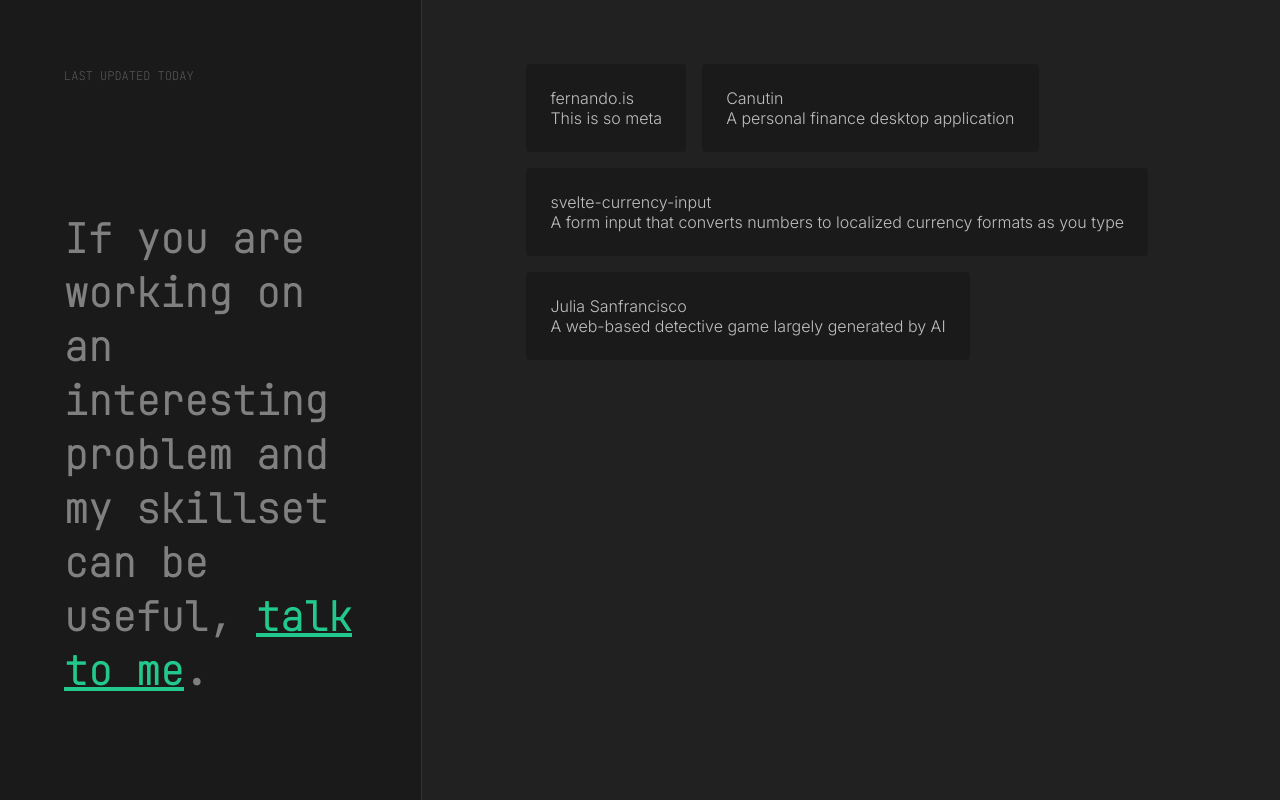
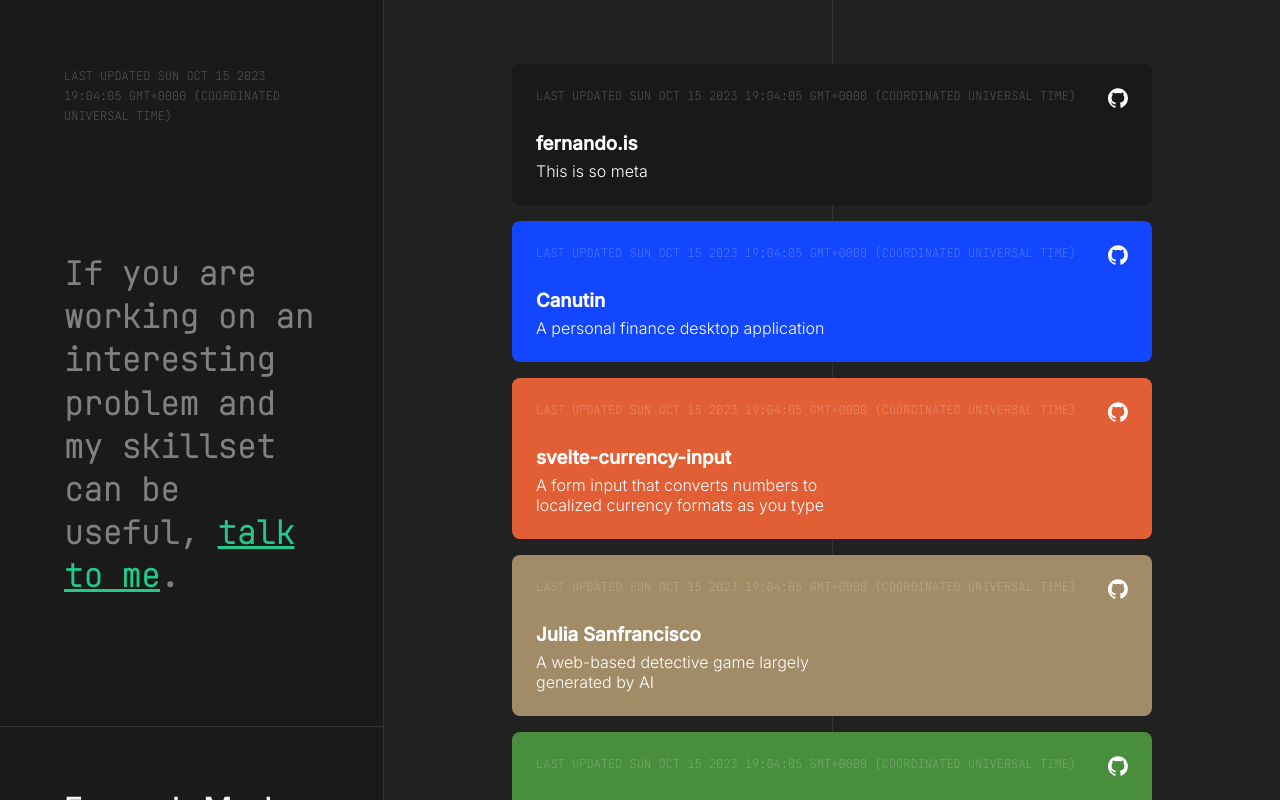
Before and after one commit to fmaclen/fernando.is, a SvelteKit app: page / in a window 1280 px wide. Shown: the top 800 px of the page. Built offline with nearby package versions, Linux system fonts and the light colour scheme.

Commit message:
add ProjectCard

```diff
--- /dev/null
+++ b/src/lib/ProjectCard.svelte
@@ -0,0 +1,72 @@
+<script lang="ts">
+	import IconGithub from '$lib/icons/IconGithub.svg.svelte';
+	import type { Project } from "$lib/ProjectCard";
+	import Time from './Time.svelte';
+
+  export let project: Project
+</script>
+
+<article class="article {project.theme ? `article--${project.theme}` : ''}">
+  <nav class="article__nav">
+    <Time date={new Date()} />
+    <a href={project.repo} class="article__a">
+      <IconGithub />
+    </a>
+  </nav>
+  <slot />
+  <a href="{project.url}" class="article__a">
+    <h3 class="h3">{project.title}</h3>
+    <p class="p">{project.description}</p>
+  </a>
+</article>
+
+<style lang="scss">
+  p.p,
+  h3.h3 {
+    margin: unset;
+  }
+
+  p.p {
+    width: 75%;
+
+    @media (min-width: 1280px) {
+      width: 50%;
+    }
+  }
+
+  article.article {
+    display: flex;
+    flex-direction: column;
+    row-gap: 24px;
+    border-radius: 8px;
+    padding: 24px;
+    background-color: hsl(0, 0%, 10%);
+    transition: transform 0.05s ease-in-out;
+
+    &--canutin { background-color: #1347FF; }
+    &--fernando-is { background-color: #191919; }
+    &--svelte-currency-input { background-color: #E25F36; }
+    &--julia-sanfrancisco { background-color: #A28B67; }
+    &--auto-garden { background-color: #488E3C }
+    &--promptspree { background-color: #2F2F2F }
+    &--rule-of-three { background-color: #57B0E5 }
+
+    &:hover {
+      transform: scale(1.025);
+    }
+  }
+
+  nav.article__nav {
+    display: flex;
+    justify-content: space-between;
+    gap: 24px;
+  }
+
+  a.article__a {
+    display: flex;
+    flex-direction: column;
+    row-gap: 6px;
+    text-decoration: unset;
+    color: hsl(0, 0%, 100%);
+  }
+</style>
--- /dev/null
+++ b/src/lib/ProjectCard.ts
@@ -0,0 +1,7 @@
+export interface Project {
+  title: string;
+  description: string;
+  url: string;
+  repo: string;
+  theme?: string;
+}
--- /dev/null
+++ b/src/lib/Time.svelte
@@ -0,0 +1,14 @@
+<script lang="ts">
+  export let date: Date;
+</script>
+
+<time class="time">Last updated {date}</time>
+
+<style lang="scss">
+  time.time {
+    font-family: 'JetBrains Mono', monospace;
+		font-size: 12px;
+		color: rgba(255, 255, 255, 0.3);
+		text-transform: uppercase;
+  }
+</style>
--- a/src/lib/index.ts
+++ /dev/null
@@ -1 +0,0 @@
-// place files you want to import through the `$lib` alias in this folder.
--- a/src/routes/+layout.svelte
+++ b/src/routes/+layout.svelte
@@ -3,12 +3,13 @@
 	import IconGithub from '$lib/icons/IconGithub.svg.svelte';
 	import IconX from '$lib/icons/IconX.svg.svelte';
 	import IconEmail from '$lib/icons/IconEmail.svg.svelte';
+	import Time from '$lib/Time.svelte';
 </script>
 
 <div class="layout">
 	<aside class="aside">
 		<section class="aside__section aside__section--last-updated">
-			<time class="time">Last updated today</time>
+			<Time date={new Date()} />
 		</section>
 
 		<section class="aside__section aside__section--call-to-action">
@@ -58,7 +59,7 @@
 
 	div.layout {
 		display: grid;
-		grid-template-columns: 0.33fr 0.66fr;
+		grid-template-columns: minmax(384px,1fr) 3fr;
 		width: 100dvw;
 		height: 100dvh;
 	}
@@ -89,7 +90,7 @@
 		&--profile {
 			display: flex;
 			flex-direction: column;
-			row-gap: 64px;
+			row-gap: 32px;
 			border-top: 1px solid hsl(0, 0%, 20%);
 		}
 	}
@@ -110,28 +111,22 @@
 		margin: unset;
 	}
 
-	time.time,
 	h1.h1 {
 		font-family: 'JetBrains Mono', monospace;
 	}
 
 	h1.h1 {
-		font-size: 40px;
+		font-size: 32px;
 		line-height: 135%;
 		color: hsl(0, 0%, 50%);
 	}
 
 	h2.h2 {
 		font-size: 32px;
-		letter-spacing: -0.025em;
+		line-height: 1.1em;
+		letter-spacing: -0.05em;
 		font-weight: 500;
 		color: hsl(0, 0%, 95%);
-	}
-
-	time.time {
-		font-size: 12px;
-		color: hsl(0, 0%, 40%);
-		text-transform: uppercase;
 	}
 
 	p.p {
--- a/src/routes/+page.svelte
+++ b/src/routes/+page.svelte
@@ -1,28 +1,56 @@
 <script lang="ts">
-	const projects = [
+	import ProjectCard from "$lib/ProjectCard.svelte";
+	import type { Project } from "$lib/ProjectCard";
+
+	const projects: Project[] = [
 		{
 			title: 'fernando.is',
 			description: 'This is so meta',
 			url: 'https://fernando.is',
-			repo: 'https://github.com/fmaclen/fernando.is'
+			repo: 'https://github.com/fmaclen/fernando.is',
+      theme: 'fernando-is'
 		},
     {
       title: 'Canutin',
       description: 'A personal finance desktop application',
       url: 'https://canutin.com',
-      repo: 'https://github.com/fmaclen/canutin-desktop'
+      repo: 'https://github.com/fmaclen/canutin-desktop',
+      theme: 'canutin'
 		},
     {
       title: 'svelte-currency-input',
       description: 'A form input that converts numbers to localized currency formats as you type',
       url: 'https://www.npmjs.com/package/@canutin/svelte-currency-input',
-      repo: 'https://github.com/fmaclen/svelte-currency-input'
+      repo: 'https://github.com/fmaclen/svelte-currency-input',
+      theme: 'svelte-currency-input'
 		},
     {
       title: 'Julia Sanfrancisco',
       description: 'A web-based detective game largely generated by AI',
       url: 'https://julia.strictoaster.com',
-      repo: 'https://github.com/fmaclen/julia-sanfrancisco'
+      repo: 'https://github.com/fmaclen/julia-sanfrancisco',
+      theme: 'julia-sanfrancisco'
+    },
+    {
+      title: 'auto-garden',
+      description: 'Computers that garden for you',
+      url: '',
+      repo: '',
+      theme: 'auto-garden'
+    },
+    {
+      title: 'Promptspree',
+      description: 'Chat-based AI article generator and editor',
+      url: '',
+      repo: '',
+      theme: 'promptspree'
+    },
+    {
+      title: 'rule-of-three',
+      description: 'A tiny direct proportion calculator for macOS',
+      url: '',
+      repo: '',
+      theme: 'rule-of-three'
     }
 	];
 </script>
@@ -30,27 +58,49 @@
 <ul class="ul">
   {#each projects as project}
     <li class="ul__li">
-      {project.title}
-      <br>
-      {project.description}
+      <ProjectCard {project} />
     </li>
   {/each}
 </ul>
 
 <style lang="scss">
   ul.ul {
-    display: flex;
-    flex-wrap: wrap;
-    column-count: 4;
+    position: relative;
+    column-count: 2;
     column-gap: 16px;
-    row-gap: 16px;
     list-style: none;
-    margin: 64px;
+    margin-block: unset;
+    padding: 64px;
+    max-width: 1280px;
+    margin-inline: auto;
+
+    &::before {
+      content: '';
+      position: absolute;
+      top: 0;
+      left: 50%;
+      height: 100dvh;
+      width: calc(50% - 32px);
+      transform: translateX(-50%);
+      border-left: 1px solid hsl(0, 0%, 20%);
+      border-right: 1px solid hsl(0, 0%, 20%);
+      z-index: -1;
+    }
+
+    @media (max-width: 1280px) {
+      column-count: 1;
+      max-width: 640px;
+
+      &::before {
+        width: unset;
+        border-right: unset;
+      }
+    }
   }
 
   li.ul__li {
-    border-radius: 4px;
-    padding: 24px;
-    background-color: hsl(0, 0%, 10%);
+    display: inline-block;
+    width: 100%;
+    margin-bottom: 16px;
   }
 </style>
```
